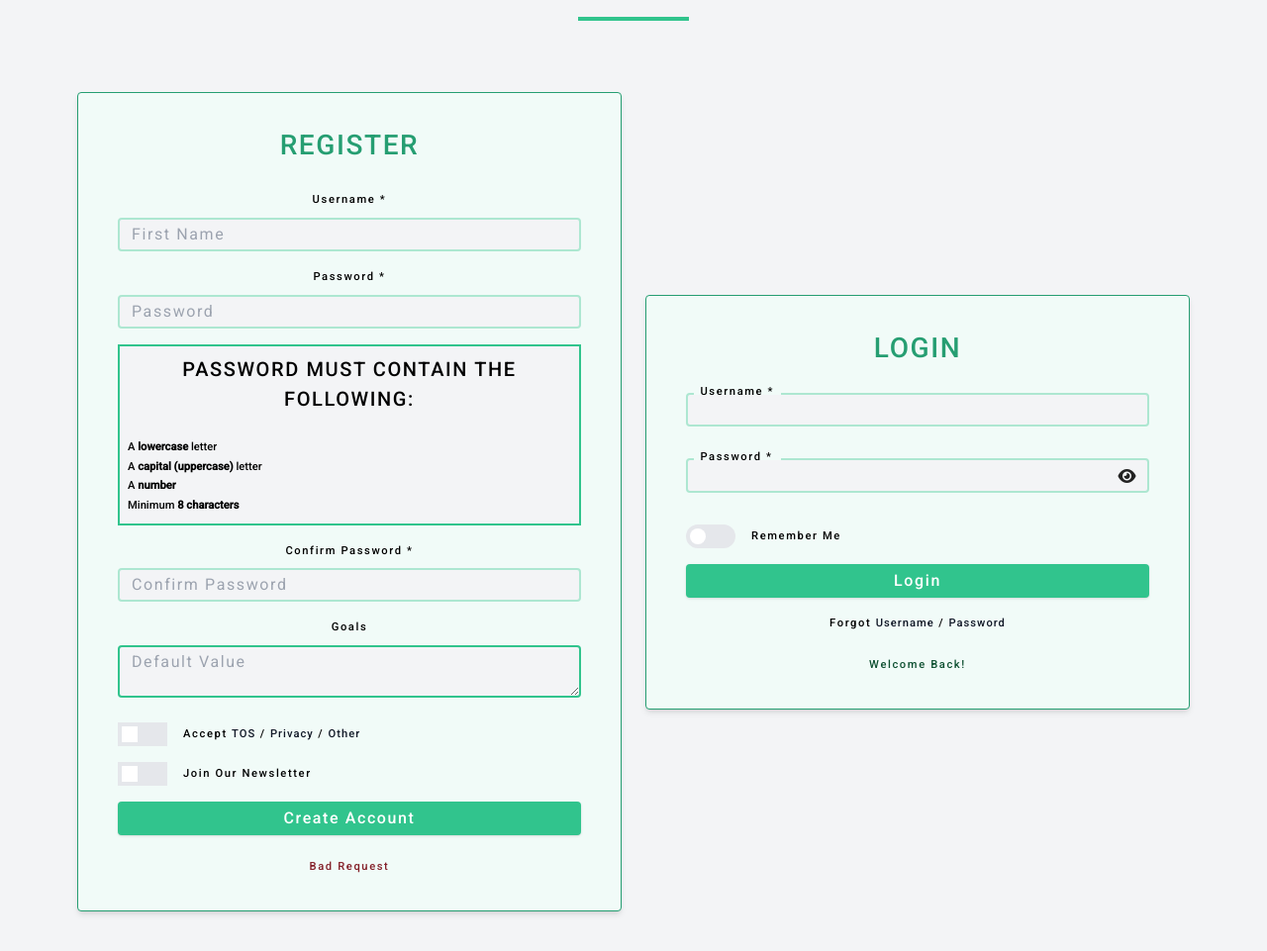
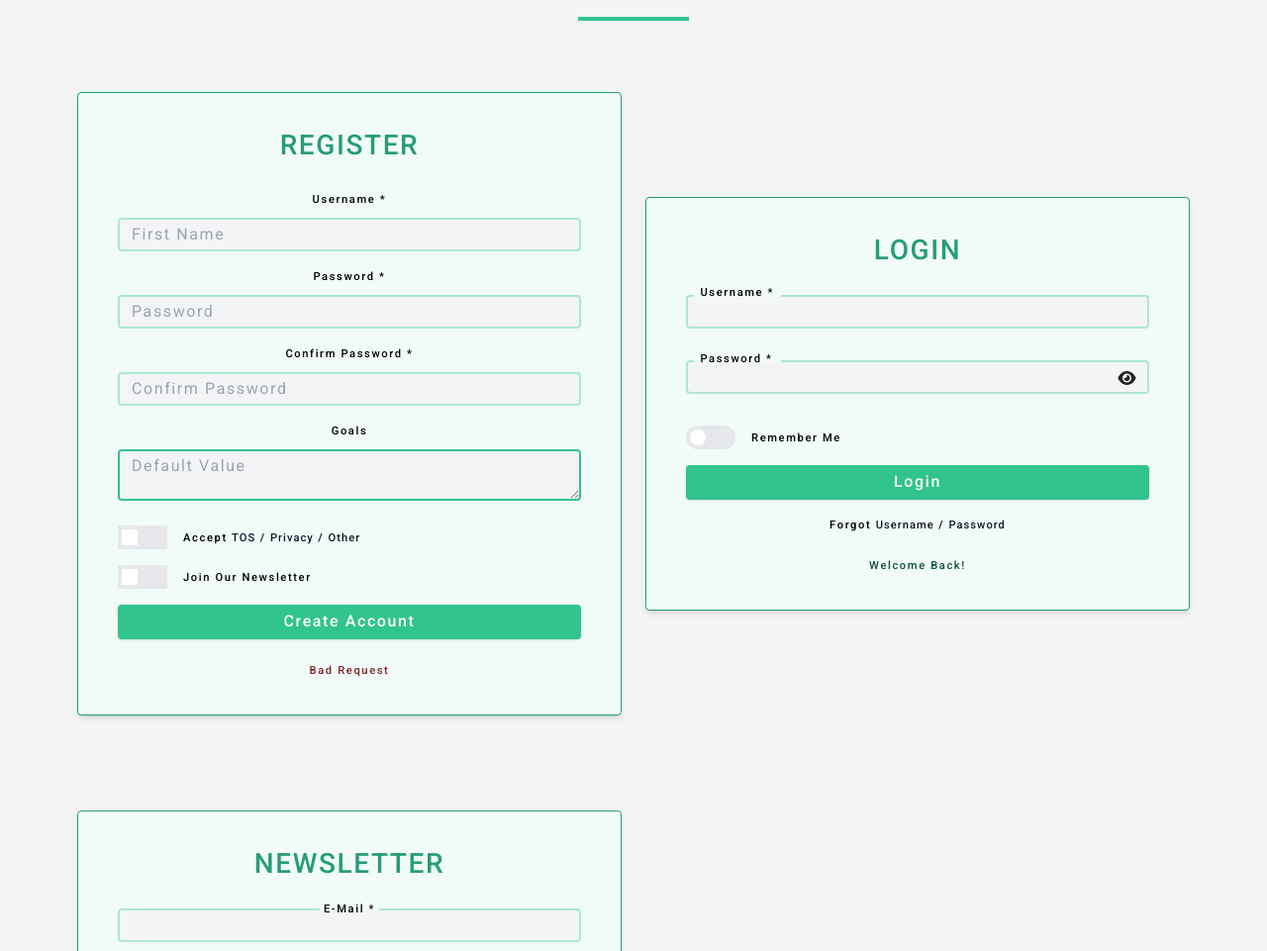
Before and after one commit to micex-pro/mpod, a PHP site: page / in a window 1280 px wide. Shown: the part 2506-3467 px from the top of the page at 99% size. Run offline with PHP 8.4, Linux system fonts and the light colour scheme.

Commit message:
14/05/2023

```diff
--- a/assets/css/global.css
+++ b/assets/css/global.css
@@ -671,15 +671,46 @@
   text-align: left;
   border: 2px solid var(--primary-500);
   padding: 0.5rem;
+  display: none;
+  transition: var(--transition-2);
 }
 
 .password-standards h6{
   text-align: center;
+  transition: var(--transition-2);
+  font-size: 1rem;
 }
 
 .password-standards p{
   margin: 0;
   font-size: var(--smallText);
+  transition: var(--transition-2);
+  margin-left: 1rem;
+}
+
+.valid {
+  color: var(--green-mid);
+  transition: var(--transition-2);
+}
+
+.valid:before {
+  position: relative;
+  left: -5px;
+  content: "✓";
+  transition: 0.1s ease-in-out content;
+
+}
+
+.invalid {
+  color: var(--red-mid);
+  transition: var(--transition-2);
+}
+
+.invalid:before {
+  position: relative;
+  left: -5px;
+  content: "✗";
+  transition: 0.1s ease-in-out content;
 }
 
 /* End Of Form */
@@ -733,6 +764,10 @@
     grid-template-columns: repeat(2, 1fr);
     gap: 0 1.5rem;
   }
+
+  .password-standards p{
+    font-size: 1rem;
+  }
 }
 
 /* Large Laptops */
--- a/index.html
+++ b/index.html
@@ -213,8 +213,8 @@
               name="ruser"
               id="rusername"
               placeholder="first name"
-              pattern="^[a-zA-Z0-9_\-.$@*!]{8,20}$"
-              title="Please enter a username between 8 and 20 characters that includes only letters, numbers, underscores, hyphens, periods, dollar signs, at signs, asterisks, or exclamation marks."
+              pattern="^[a-zA-Z0-9_\-.$@*!]{7,20}$"
+              title="Please enter a username between 7 and 20 characters that includes only letters, numbers, underscores, hyphens, periods, dollar signs, at signs, asterisks, or exclamation marks."
               required
             />
           </div>
@@ -231,12 +231,13 @@
               required
             />
           </div>
-          <div class="form-row password-standards">
+          <div class="form-row password-standards" id="password-standards">
             <h6>Password must contain the following:</h6>
-            <p id="letter" class="invalid">A <b>lowercase</b> letter</p>
-            <p id="capital" class="invalid">A <b>capital (uppercase)</b> letter</p>
-            <p id="number" class="invalid">A <b>number</b></p>
-            <p id="length" class="invalid">Minimum <b>8 characters</b></p>
+            <p id="ps-letter" class="invalid">A <b>lowercase</b> letter</p>
+            <p id="ps-capital" class="invalid">A <b>capital (uppercase)</b> letter</p>
+            <p id="ps-number" class="invalid">A <b>number</b></p>
+            <p id="ps-symbol" class="invalid">A <b>symbol</b></p>
+            <p id="ps-length" class="invalid">Minimum <b>10 characters</b></p>
           </div>
           <div class="form-row">
             <label for="rcpassword" class="form-label">confirm Password *</label>
```
Also changed, not shown: assets/js/global.js (+69 -0 lines).
